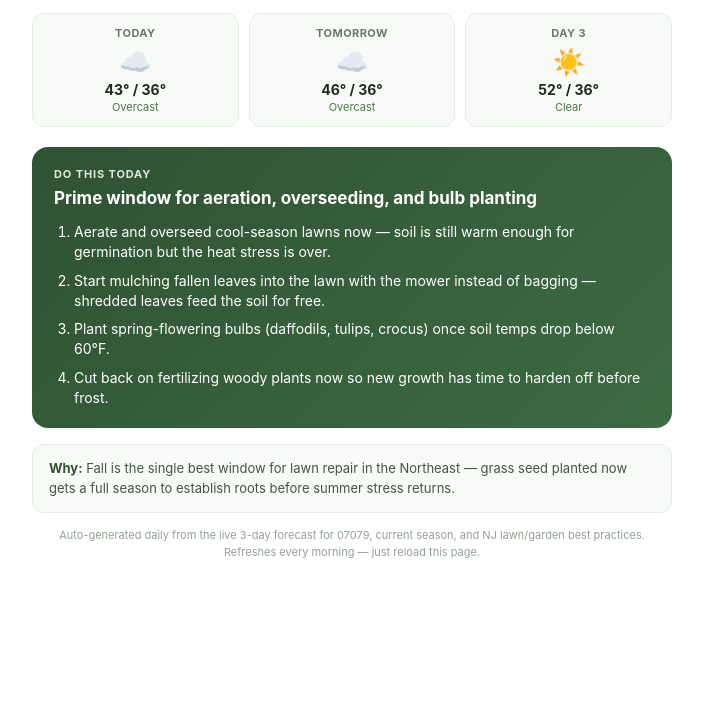
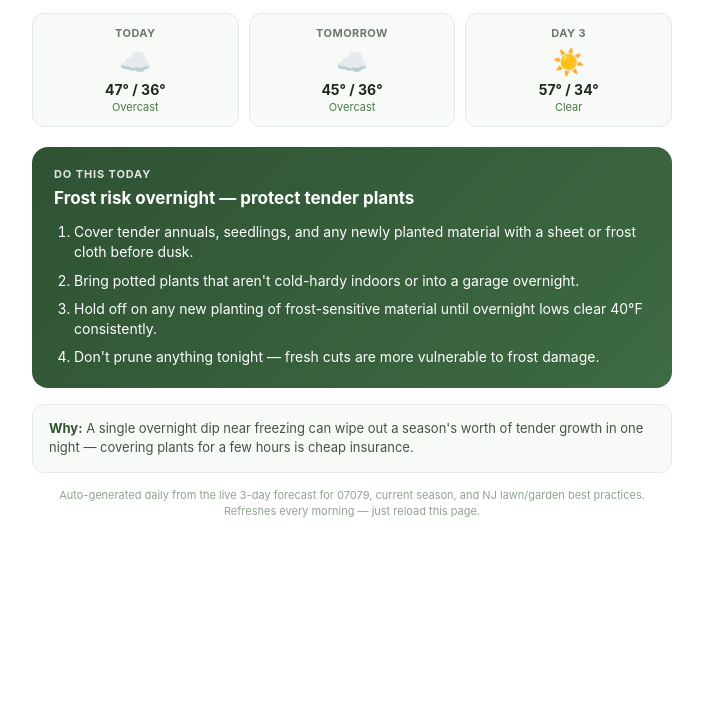
Before and after one commit to yaairalpert/Daily-Yard-Tip, a plain HTML site: page docs/index.html in a window 1280 px wide. Shown: the part 78-800 px from the top of the page, without its empty margins (288-991 px from the left). Drawn offline with Linux system fonts and the light colour scheme.

Commit message:
Update daily yard tip 2026-11-15

```diff
--- a/docs/index.html
+++ b/docs/index.html
@@ -98,43 +98,43 @@
       <p class="title">Today's Yard Tip</p>
       <p class="subtitle">South Orange, NJ &middot; 07079 &middot; Fall</p>
     </div>
-    <span class="badge">Updated Nov 14, 2026</span>
+    <span class="badge">Updated Nov 15, 2026</span>
   </div>
 
   <div class="weather-strip">
     <div class="day-card">
       <div class="day-label">Today</div>
       <div class="icon">☁️</div>
-      <div class="temps">43° / 36°</div>
+      <div class="temps">47° / 36°</div>
       <div class="precip">Overcast</div>
     </div>
     <div class="day-card">
       <div class="day-label">Tomorrow</div>
       <div class="icon">☁️</div>
-      <div class="temps">46° / 36°</div>
+      <div class="temps">45° / 36°</div>
       <div class="precip">Overcast</div>
     </div>
     <div class="day-card">
       <div class="day-label">Day 3</div>
       <div class="icon">☀️</div>
-      <div class="temps">52° / 36°</div>
+      <div class="temps">57° / 34°</div>
       <div class="precip">Clear</div>
     </div>
   </div>
 
   <div class="tip-card">
     <div class="tip-label">Do this today</div>
-    <h2>Prime window for aeration, overseeding, and bulb planting</h2>
+    <h2>Frost risk overnight — protect tender plants</h2>
     <ol>
-      <li>Aerate and overseed cool-season lawns now — soil is still warm enough for germination but the heat stress is over.</li>
-      <li>Start mulching fallen leaves into the lawn with the mower instead of bagging — shredded leaves feed the soil for free.</li>
-      <li>Plant spring-flowering bulbs (daffodils, tulips, crocus) once soil temps drop below 60°F.</li>
-      <li>Cut back on fertilizing woody plants now so new growth has time to harden off before frost.</li>
+      <li>Cover tender annuals, seedlings, and any newly planted material with a sheet or frost cloth before dusk.</li>
+      <li>Bring potted plants that aren't cold-hardy indoors or into a garage overnight.</li>
+      <li>Hold off on any new planting of frost-sensitive material until overnight lows clear 40°F consistently.</li>
+      <li>Don't prune anything tonight — fresh cuts are more vulnerable to frost damage.</li>
     </ol>
   </div>
 
   <div class="why">
-    <b>Why:</b> Fall is the single best window for lawn repair in the Northeast — grass seed planted now gets a full season to establish roots before summer stress returns.
+    <b>Why:</b> A single overnight dip near freezing can wipe out a season's worth of tender growth in one night — covering plants for a few hours is cheap insurance.
   </div>
 
   <div class="footer">
```
